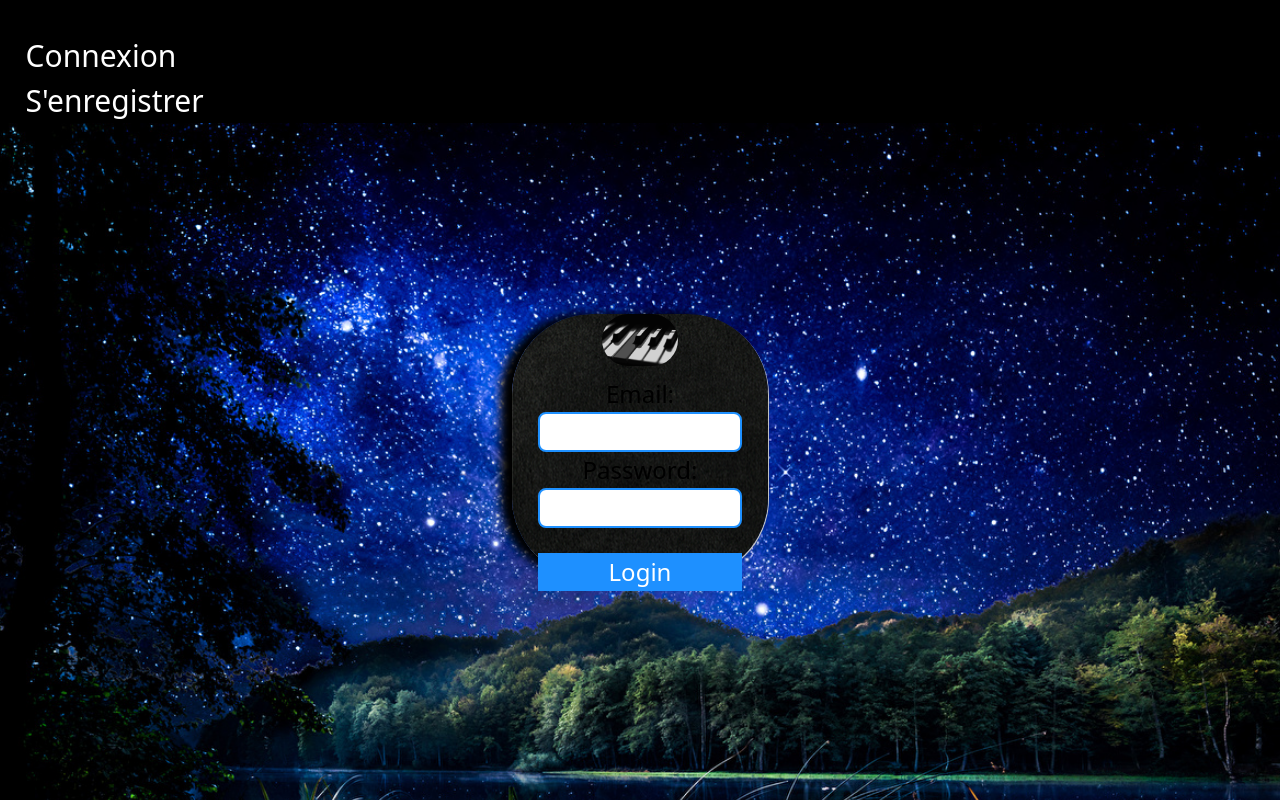
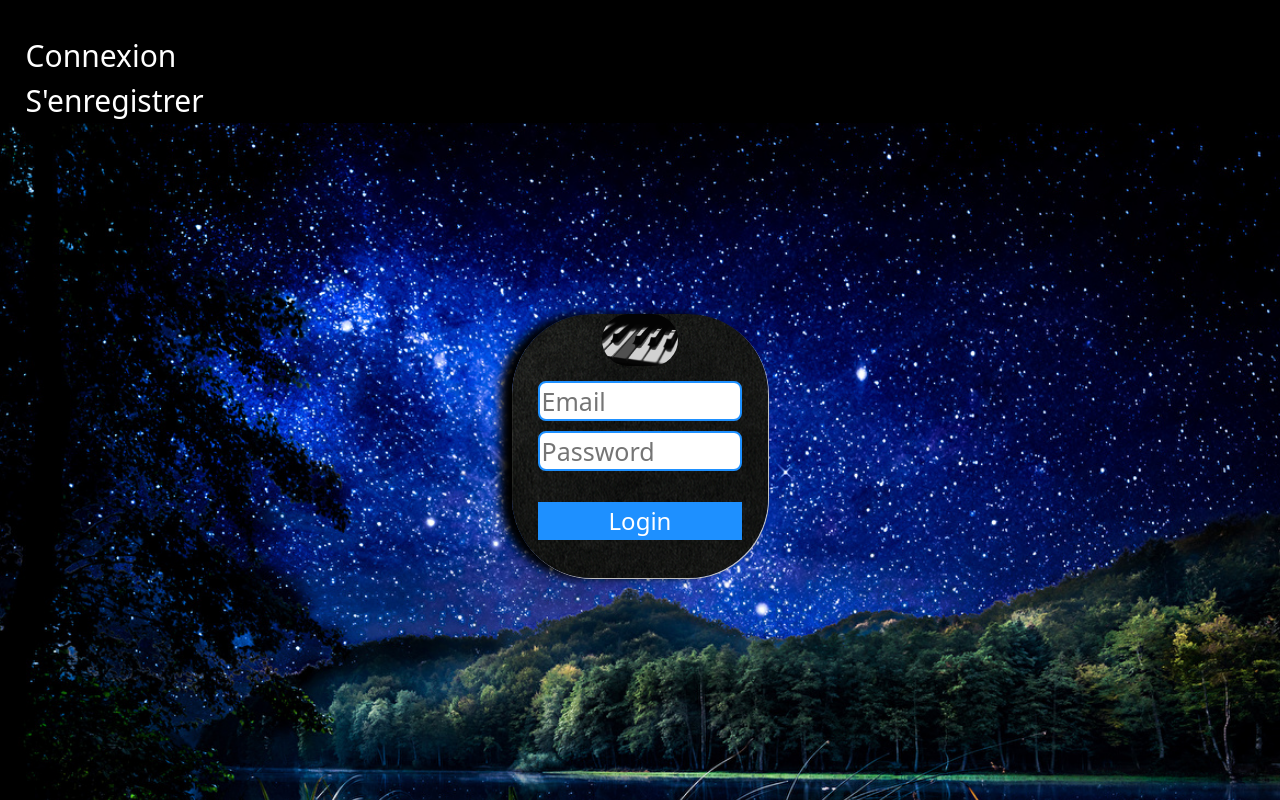
Before and after one commit to Aurelien77/reves, a React (Create React App) app: page /login in a window 1280 px wide. Shown: the top 800 px of the page. Built offline with nearby package versions, Linux system fonts and the light colour scheme; no server answers; a web font is replaced by a local one.

Commit message:
premier commit front

```diff
--- a/src/App.css
+++ b/src/App.css
@@ -18,6 +18,10 @@ body {
 }
 label {
   color: black;
+}
+.loginContainer input {
+  margin-bottom: 2%;
+  margin-top: 2%;
 }
 .flexifra {
   background-color: black;
@@ -980,6 +984,7 @@ button {
   flex-direction: column;
   width: 20%;
   height: 30%;
+
   margin-top: 2%;
   border-radius: 80px;
   margin-top: 2%;
--- a/src/pages/Login.js
+++ b/src/pages/Login.js
@@ -35,8 +35,9 @@ function Login() {
       <div className="loginContainer">
         <img className="fond" src={logo} alt="Logo" />
 
-        <label>Email:</label>
+        {/*    <label>Email:</label> */}
         <input
+          placeholder="Email"
           type="text"
           onChange={(event) => {
             setemail(event.target.value);
@@ -51,8 +52,9 @@ function Login() {
             setUsername(event.target.value);
           }}
         />
-        <label>Password:</label>
+
         <input
+          placeholder="Password"
           type="password"
           onChange={(event) => {
             setPassword(event.target.value);
```
